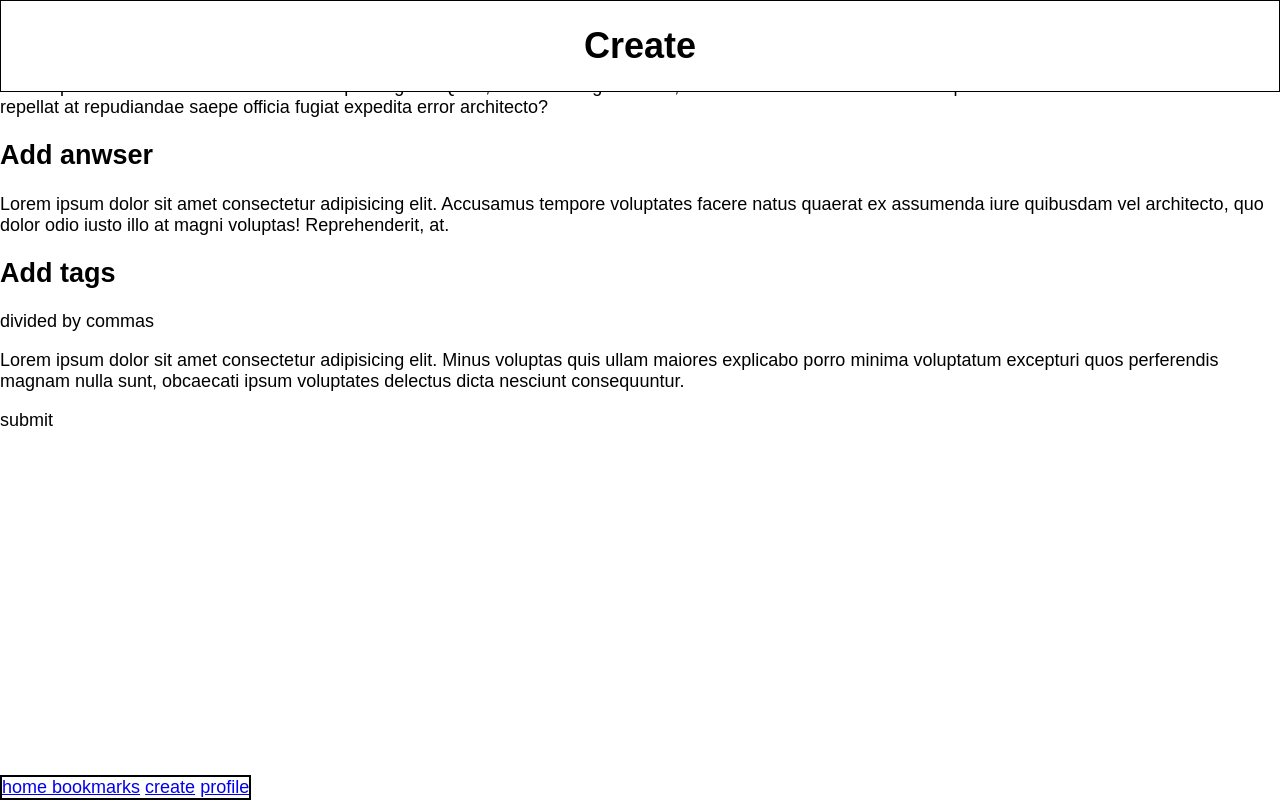
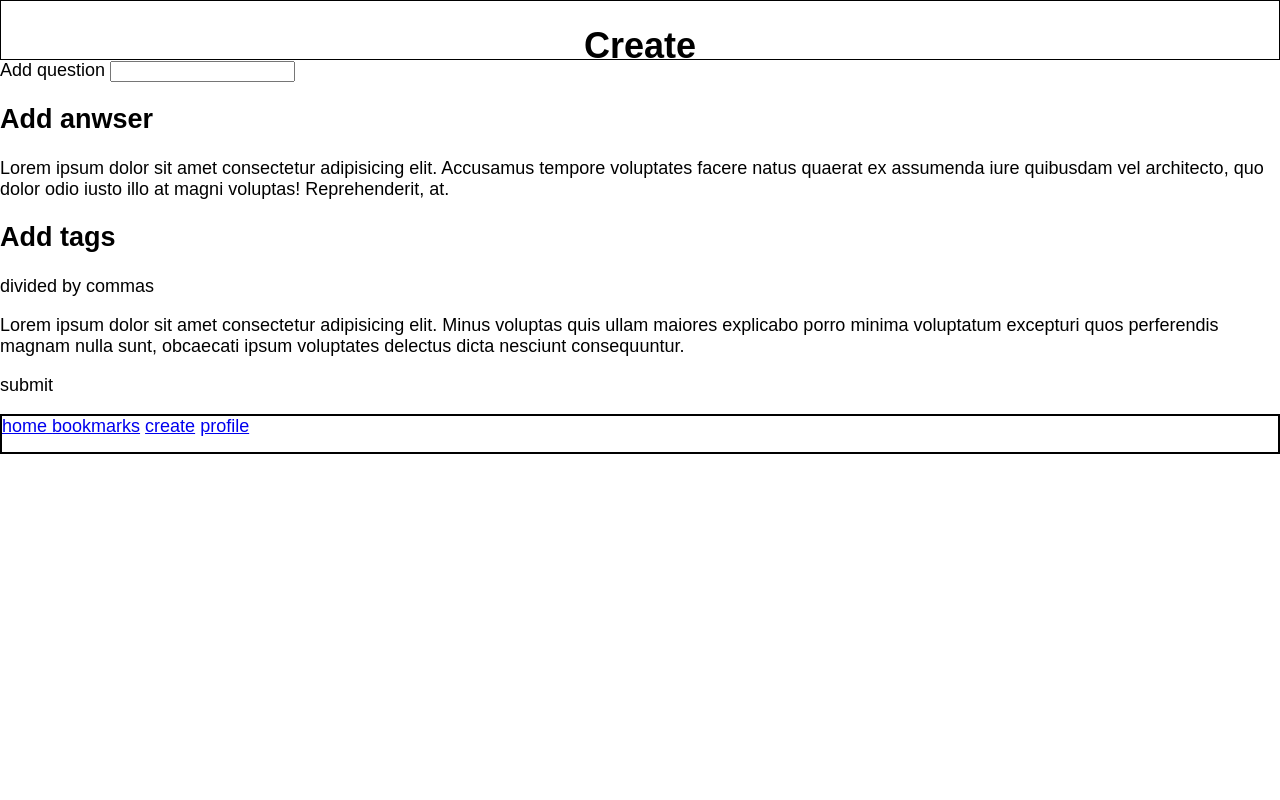
Before and after one commit to maximiliangustmann/quiz-app, a website: page create.html in a window 1280 px wide. Drawn offline with Linux system fonts and the light colour scheme.

Commit message:
Html changes in create

```diff
--- a/create.html
+++ b/create.html
@@ -11,31 +11,29 @@
       <h1>Create</h1>
     </header>
     <main>
-      <h2>Add question</h2>
-      <p>
-        Lorem ipsum dolor sit amet consectetur adipisicing elit. Quos, obcaecati
-        fugit minima, blanditiis laudantium ea nulla voluptatibus maiores
-        dolorem iusto omnis repellat at repudiandae saepe officia fugiat
-        expedita error architecto?
-      </p>
+      <form action="">
+        <label for="question"> Add question </label>
+        <input type="text" id="question" />
+
         <h2>
           Add anwser
         </h2>
         <p>
           Lorem ipsum dolor sit amet consectetur adipisicing elit. Accusamus
-        tempore voluptates facere natus quaerat ex assumenda iure quibusdam vel
-        architecto, quo dolor odio iusto illo at magni voluptas! Reprehenderit,
-        at.
+          tempore voluptates facere natus quaerat ex assumenda iure quibusdam
+          vel architecto, quo dolor odio iusto illo at magni voluptas!
+          Reprehenderit, at.
         </p>
         <h2>Add tags</h2>
         <p>divided by commas</p>
         <p>
-        Lorem ipsum dolor sit amet consectetur adipisicing elit. Minus voluptas
-        quis ullam maiores explicabo porro minima voluptatum excepturi quos
-        perferendis magnam nulla sunt, obcaecati ipsum voluptates delectus dicta
-        nesciunt consequuntur.
+          Lorem ipsum dolor sit amet consectetur adipisicing elit. Minus
+          voluptas quis ullam maiores explicabo porro minima voluptatum
+          excepturi quos perferendis magnam nulla sunt, obcaecati ipsum
+          voluptates delectus dicta nesciunt consequuntur.
         </p>
         <p>submit</p>
+      </form>
     </main>
     <footer>
       <nav class="nav">
--- a/scss/_base.scss
+++ b/scss/_base.scss
@@ -7,5 +7,5 @@ body {
   font-size: 112.5%;
   font-family: sans-serif;
   display: grid;
-  grid-template-rows: 60px auto auto;
+  grid-template-rows: 60px auto 40px;
 }
--- a/scss/components/card.scss
+++ b/scss/components/card.scss
@@ -1,9 +1,9 @@
 .card {
   border: solid black 2px;
   position: relative;
-  top: 120px;
+}
 
-  &__bookmark {
+.card__bookmark {
   position: absolute;
   top: -20px;
   right: 0;
@@ -13,15 +13,18 @@
   height: 48px;
 }
 
-  &__taglist {
+.card__taglist {
   display: flex;
   list-style-type: none;
   justify-content: space-evenly;
 }
 
-  &__tag {
+.card__tag {
   border: solid 1px black;
 }
+
+.card__button {
+  position: center;
 }
 
 .card__bookmark--active {
--- a/scss/components/footer.scss
+++ b/scss/components/footer.scss
@@ -1,7 +1,6 @@
 footer {
   border: solid black 2px;
-  position: fixed;
-  bottom: 0;
+
   background-color: white;
 }
 
--- a/scss/components/header.scss
+++ b/scss/components/header.scss
@@ -1,10 +1,5 @@
 header {
   border: solid black 1px;
   text-align: center;
-  position: fixed;
-  left: 0;
-  right: 0;
-  top: 0;
-  z-index: 100;
   background-color: white;
 }
```
Also changed, not shown: styles.css. Lines whose indentation alone changed are shown as unchanged.
